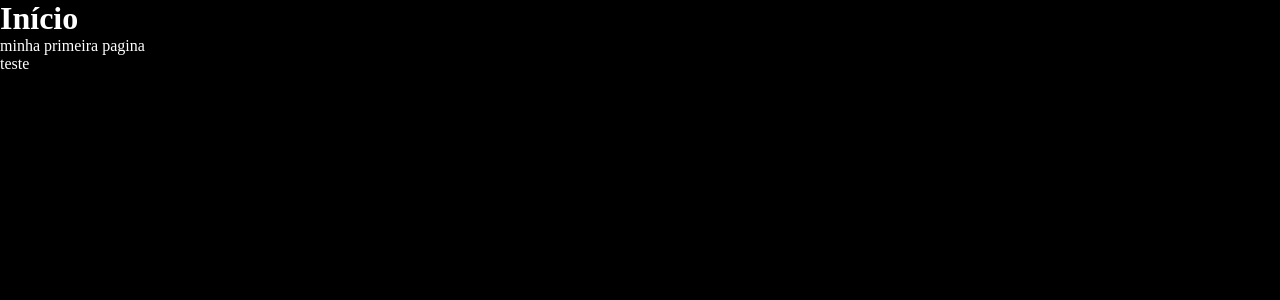
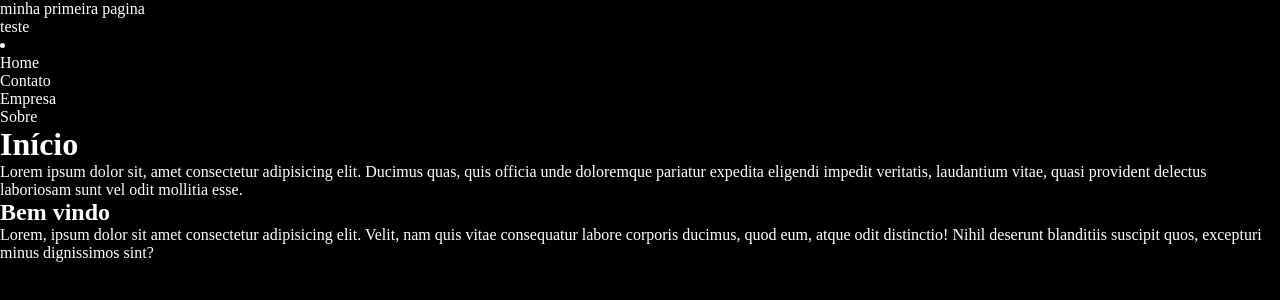
Before and after one commit to Kadnys07/estudoGitHub, a plain HTML site: page index.html in a window 1280 px wide. Drawn offline with Linux system fonts and the light colour scheme.

Commit message:
Alterando index.html

```diff
--- a/index.html
+++ b/index.html
@@ -7,9 +7,28 @@
     <title>Pagina Inicial </title>
 </head>
 <body>
-    <h1>Início</h1>
+
     <p>minha primeira pagina</p>
     <p>teste</p>
     <script src="assets/js/App.js"></script>
+    <nav>
+        <li>
+            <ul>Home</ul>
+            <ul>Contato</ul>
+            <ul>Empresa</ul>
+            <ul>Sobre</ul>
+        </li>
+    </nav>
+    <h1>Início</h1>
+     <p>Lorem ipsum dolor sit, amet consectetur adipisicing elit.
+        Ducimus quas, quis officia unde doloremque pariatur expedita eligendi impedit veritatis, laudantium vitae,
+        quasi provident delectus laboriosam sunt vel odit mollitia
+        esse.
+    </p>
+    <h2>Bem vindo</h2>
+    <p>Lorem, ipsum dolor sit amet consectetur adipisicing elit.
+        Velit, nam quis vitae consequatur labore corporis ducimus, quod eum, atque odit distinctio! Nihil
+        deserunt blanditiis suscipit quos, excepturi minus dignissimos sint?
+    </p>
 </body>
 </html>
```
